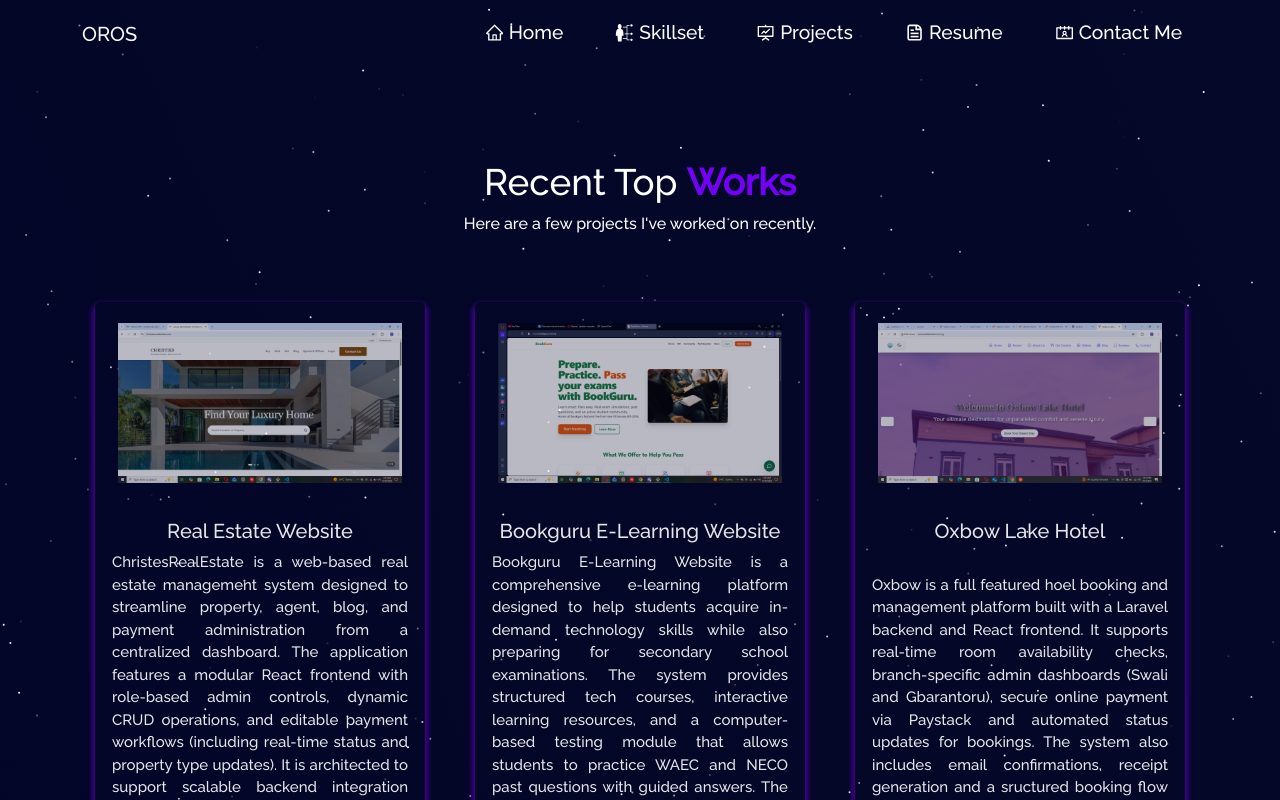
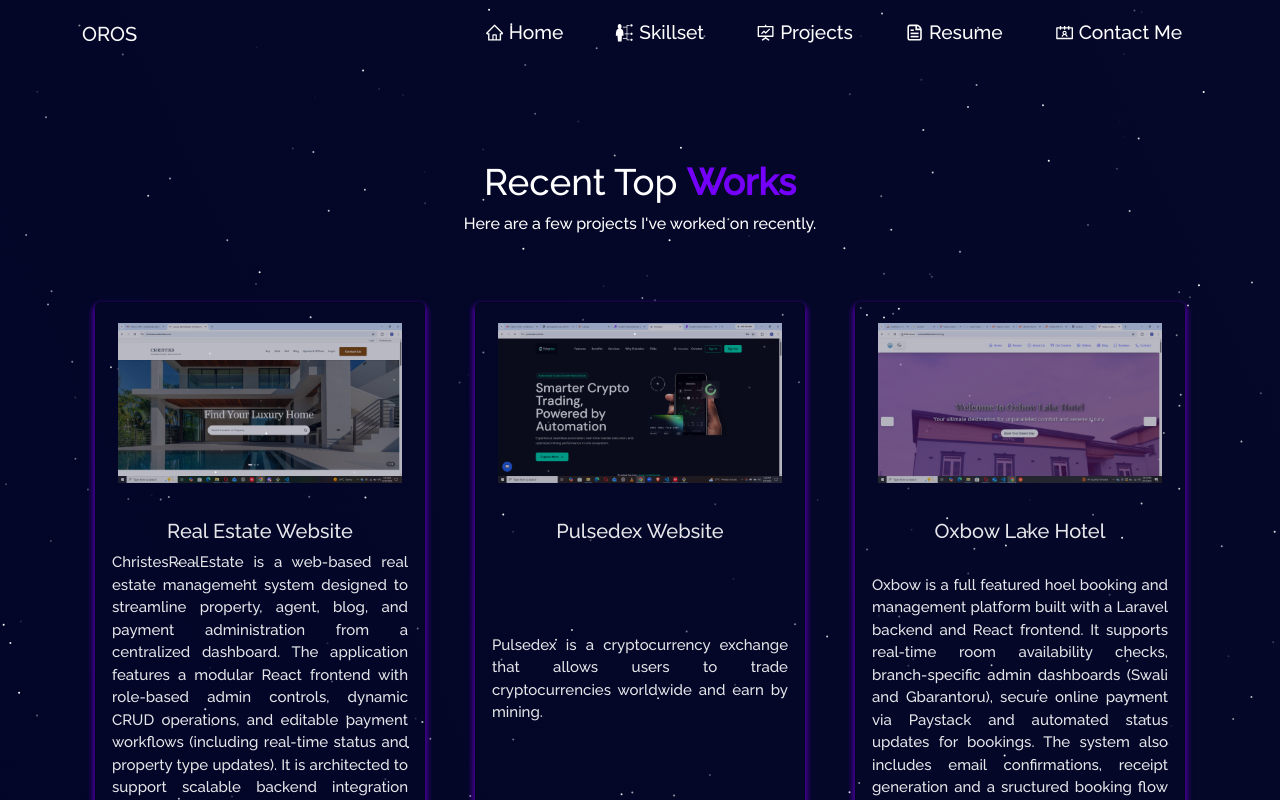
Before and after one commit to oriakhiosamu1/oros, a React (Create React App) app: page /project in a window 1280 px wide. Shown: the top 800 px of the page. Built offline with nearby package versions, Linux system fonts and the light colour scheme.

Commit message:
Task : added pulsedex project

```diff
--- a/src/pages/Projects.jsx
+++ b/src/pages/Projects.jsx
@@ -12,6 +12,7 @@ import acelife from '../assets/projects/acelife.png'
 import bookguru from '../assets/projects/bookguru.png'
 import realestate from '../assets/projects/realestate.png'
 import banking from '../assets/projects/banking.png'
+import pulsedex from '../assets/projects/pulsedex.png'
 
 const Projects = () => {
 
@@ -28,12 +29,12 @@ const Projects = () => {
 
     {
       id: 2,
-      imgPath: bookguru,
+      imgPath: pulsedex,
       isBlog:false,
-      title: "Bookguru E-Learning Website",
-      description:"Bookguru E-Learning Website is a comprehensive e-learning platform designed to help students acquire in-demand technology skills while also preparing for secondary school examinations. The system provides structured tech courses, interactive learning resources, and a computer-based testing module that allows students to practice WAEC and NECO past questions with guided answers. The platform is built with scalability in mind, supporting user authentication, progress tracking, and future expansion into advanced assessments and analytics.",
+      title: "Pulsedex Website",
+      description:"Pulsedex is a cryptocurrency exchange that allows users to trade cryptocurrencies worldwide and earn by mining.",
       // ghLink: "https://github.com/oriakhiosamu1/oxbow",
-      demoLink: "https://www.bookguru.com.ng",
+      demoLink: "https://pulsedex.online/",
     },
 
     {
```
Also changed, not shown: src/assets/projects/pulsedex.png (added).
